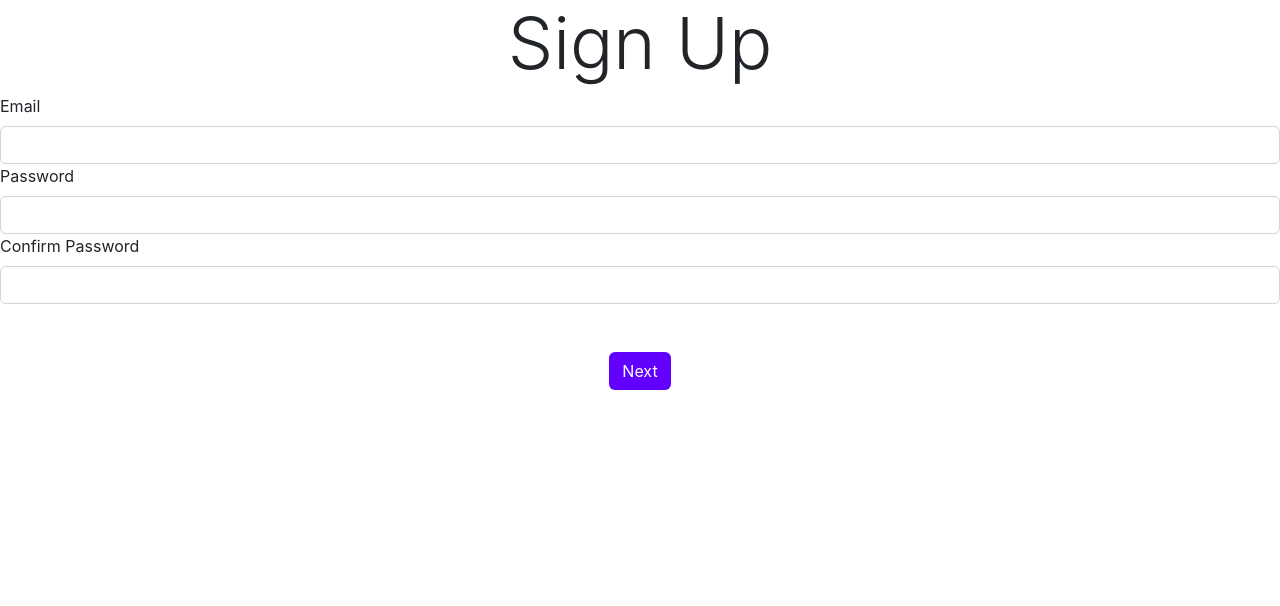
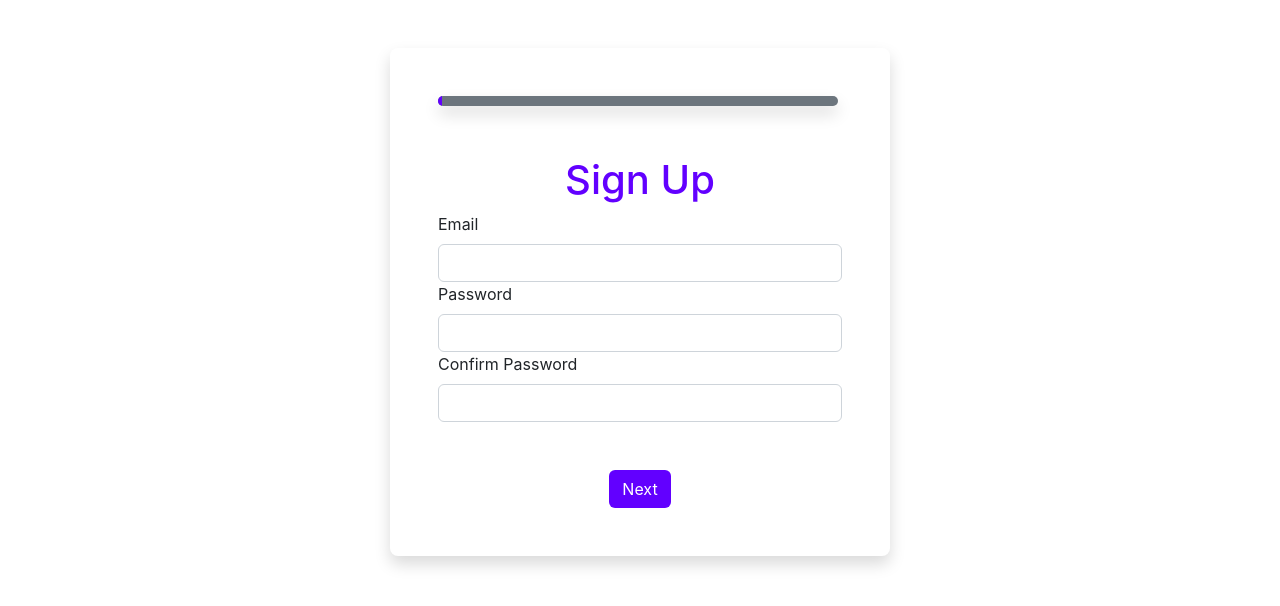
Before and after one commit to galihwisnu/form-fe-test, a React (Create React App) app: page / in a window 1280 px wide. Shown: the top 606 px of the page. Built offline with nearby package versions, Linux system fonts and the light colour scheme.

Commit message:
finish 1

```diff
--- a/src/App.css
+++ b/src/App.css
@@ -48,3 +48,16 @@
   background-color: var(--purple);
   color: #fff;
 }
+
+.progress-bar {
+  width: 400px;
+  height: 10px;
+  background-color: white;
+  margin-bottom: 50px;
+}
+
+.progress-bar div {
+  width: 33.3%;
+  height: 100%;
+  background-color: var(--purple);
+}
--- a/src/App.js
+++ b/src/App.js
@@ -1,4 +1,3 @@
-import Button from "./components/Button";
 import Form from "./components/Form";
 import "./App.css";
 
--- a/src/components/Form.js
+++ b/src/components/Form.js
@@ -3,29 +3,66 @@ import Address from "../pages/Address";
 import PersonalInfo from "../pages/PersonalInfo";
 import SignUp from "../pages/SignUp";
 import Button from "./Button";
+import Welcome from "../pages/Welcome";
 
 function Form() {
   const [page, setPage] = useState(0);
+  const [formData, setFormData] = useState({
+    email: "",
+    password: "",
+    confirmPassword: "",
+    firstName: "",
+    lastName: "",
+    username: "",
+    street: "",
+    city: "",
+  });
   const formTitle = ["Sign Up", "Personal Info", "Address", "Done"];
 
   const pageDisplay = () => {
     if (page === 0) {
-      return <SignUp />;
+      return <SignUp formData={formData} setFormData={setFormData} />;
     } else if (page === 1) {
-      return <PersonalInfo />;
+      return <PersonalInfo formData={formData} setFormData={setFormData} />;
     } else if (page === 2) {
-      return <Address />;
+      return <Address formData={formData} setFormData={setFormData} />;
+    } else {
+      console.log(formData);
+      return <Welcome formData={formData} />;
     }
-
-    return "Page";
   };
   return (
-    <>
+    <main
+      className="container shadow p-5 mt-5 rounded-3"
+      style={{ maxWidth: 500 }}
+    >
+      <div className="progress-bar shadow bg-secondary rounded-3">
+        <div
+          className="div"
+          style={{
+            width:
+              page === 0
+                ? "1%"
+                : page === 1
+                ? "33.3%"
+                : page === 2
+                ? "66.6%"
+                : "100%",
+            backgroundColor: page === 3 ? "green" : "var(--purple)",
+          }}
+        ></div>
+      </div>
       <form className="form-container">
-        <h1 className="display-2">{formTitle[page]}</h1>
+        <h1
+          className={`"display-2" ${
+            page === 3 ? "text-success" : "text-purple"
+          }`}
+        >
+          {formTitle[page]}
+        </h1>
         <div className="text-start">{pageDisplay()}</div>
         <div className="mt-5">
-          {page !== 0 ? (
+          {page !== 0 && page !== 3 ? (
             <Button
               text="Prev"
               color="dark me-3"
@@ -36,16 +73,21 @@ function Form() {
             />
           ) : null}
           <Button
-            text="Next"
-            color="purple"
+            text={page !== 3 ? "Next" : "Finish"}
+            color={page !== 3 ? "purple" : "success"}
             onClick={(e) => {
               e.preventDefault();
-              setPage((currPage) => currPage + 1);
+              if (page === formTitle.length - 1) {
+                window.alert("Are you done with the regostration?");
+                window.location.reload();
+              } else {
+                setPage((currPage) => currPage + 1);
+              }
             }}
           />
         </div>
       </form>
-    </>
+    </main>
   );
 }
 
--- a/src/pages/Address.js
+++ b/src/pages/Address.js
@@ -1,20 +1,20 @@
 import React from "react";
 import FormInput from "../components/FormInput";
 
-function Address() {
+function Address({ formData, setFormData }) {
   return (
     <>
       <FormInput
         type="text"
         label="Street"
-        value=""
-        onChange={(e) => console.log(e)}
+        value={formData.street}
+        onChange={(e) => setFormData({ ...formData, street: e.target.value })}
       />
       <FormInput
         type="text"
         label="City"
-        value=""
-        onChange={(e) => console.log(e)}
+        value={formData.city}
+        onChange={(e) => setFormData({ ...formData, city: e.target.value })}
       />
     </>
   );
--- a/src/pages/PersonalInfo.js
+++ b/src/pages/PersonalInfo.js
@@ -1,26 +1,28 @@
 import React from "react";
 import FormInput from "../components/FormInput";
 
-function PersonalInfo() {
+function PersonalInfo({ formData, setFormData }) {
   return (
     <>
       <FormInput
         label="First Name"
         type="text"
-        value=""
-        onChange={(e) => console.log(e)}
+        value={formData.firstName}
+        onChange={(e) =>
+          setFormData({ ...formData, firstName: e.target.value })
+        }
       />
       <FormInput
         label="Last Name"
         type="text"
-        value=""
-        onChange={(e) => console.log(e)}
+        value={formData.lastName}
+        onChange={(e) => setFormData({ ...formData, lastName: e.target.value })}
       />
       <FormInput
         label="Username"
         type="text"
-        value=""
-        onChange={(e) => console.log(e)}
+        value={formData.username}
+        onChange={(e) => setFormData({ ...formData, username: e.target.value })}
       />
     </>
   );
--- a/src/pages/SignUp.js
+++ b/src/pages/SignUp.js
@@ -1,26 +1,28 @@
 import React from "react";
 import FormInput from "../components/FormInput";
 
-function SignUp() {
+function SignUp({ formData, setFormData }) {
   return (
     <>
       <FormInput
         label="Email"
         type="email"
-        value=""
-        onChange={(e) => console.log(e)}
+        value={formData.email}
+        onChange={(e) => setFormData({ ...formData, email: e.target.value })}
       />
       <FormInput
         label="Password"
         type="password"
-        value=""
-        onChange={(e) => console.log(e)}
+        value={formData.password}
+        onChange={(e) => setFormData({ ...formData, password: e.target.value })}
       />
       <FormInput
         label="Confirm Password"
         type="password"
-        value=""
-        onChange={(e) => console.log(e)}
+        value={setFormData.confirmPassword}
+        onChange={(e) =>
+          setFormData({ ...formData, confirmPassword: e.target.value })
+        }
       />
     </>
   );
--- /dev/null
+++ b/src/pages/Welcome.js
@@ -0,0 +1,27 @@
+import React from "react";
+
+function Welcome({ formData }) {
+  return (
+    <>
+      <h4 className="text-center mt-2">Registration was successful for...</h4>
+      <div className="card mt-4">
+        <h6 className="card-header bg-dark text-white">
+          {formData.firstName} {formData.lastName}
+        </h6>
+        <div className="card-body">
+          <ul className="list-group list-grup-flush">
+            <li className="list-group-item">
+              Username:{" "}
+              <span className="text-success">{formData.username}</span>
+            </li>
+            <li className="list-group-item">
+              Email: <span className="text-success">{formData.email}</span>
+            </li>
+          </ul>
+        </div>
+      </div>
+    </>
+  );
+}
+
+export default Welcome;
```
